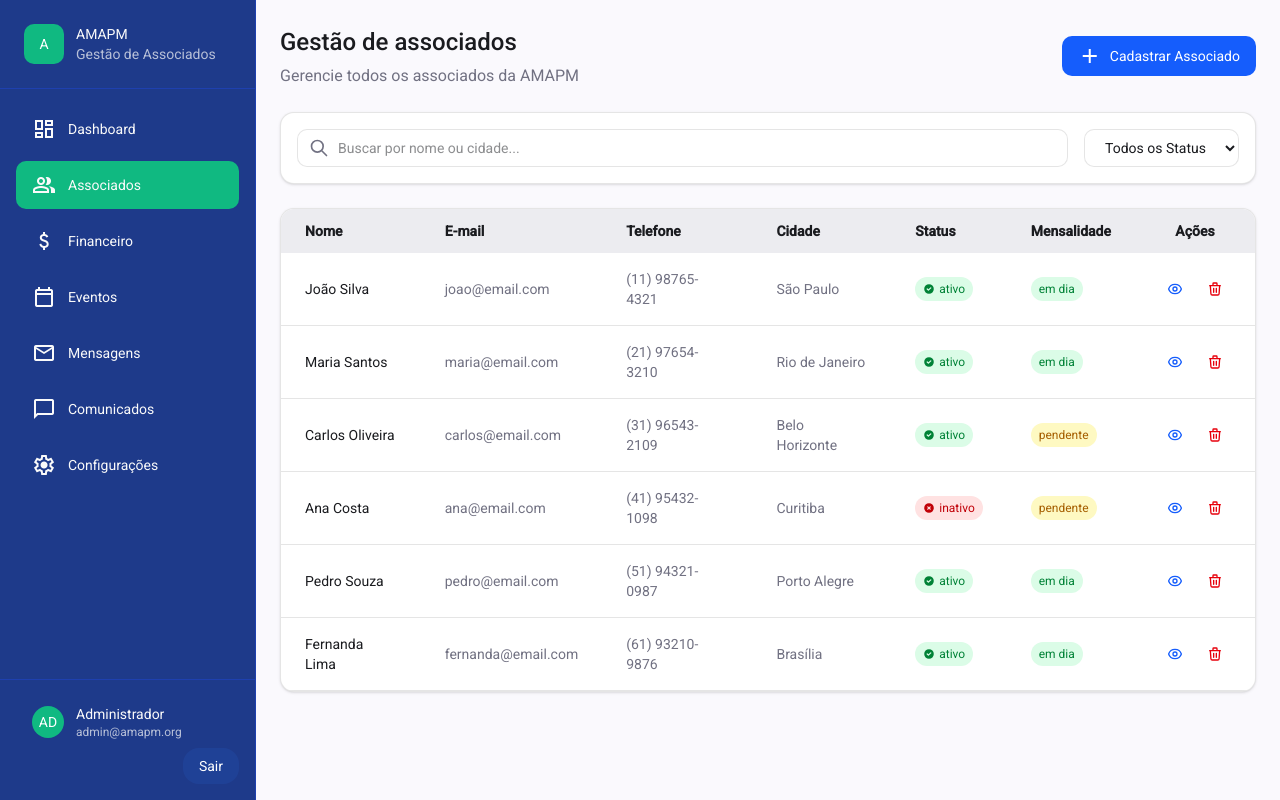
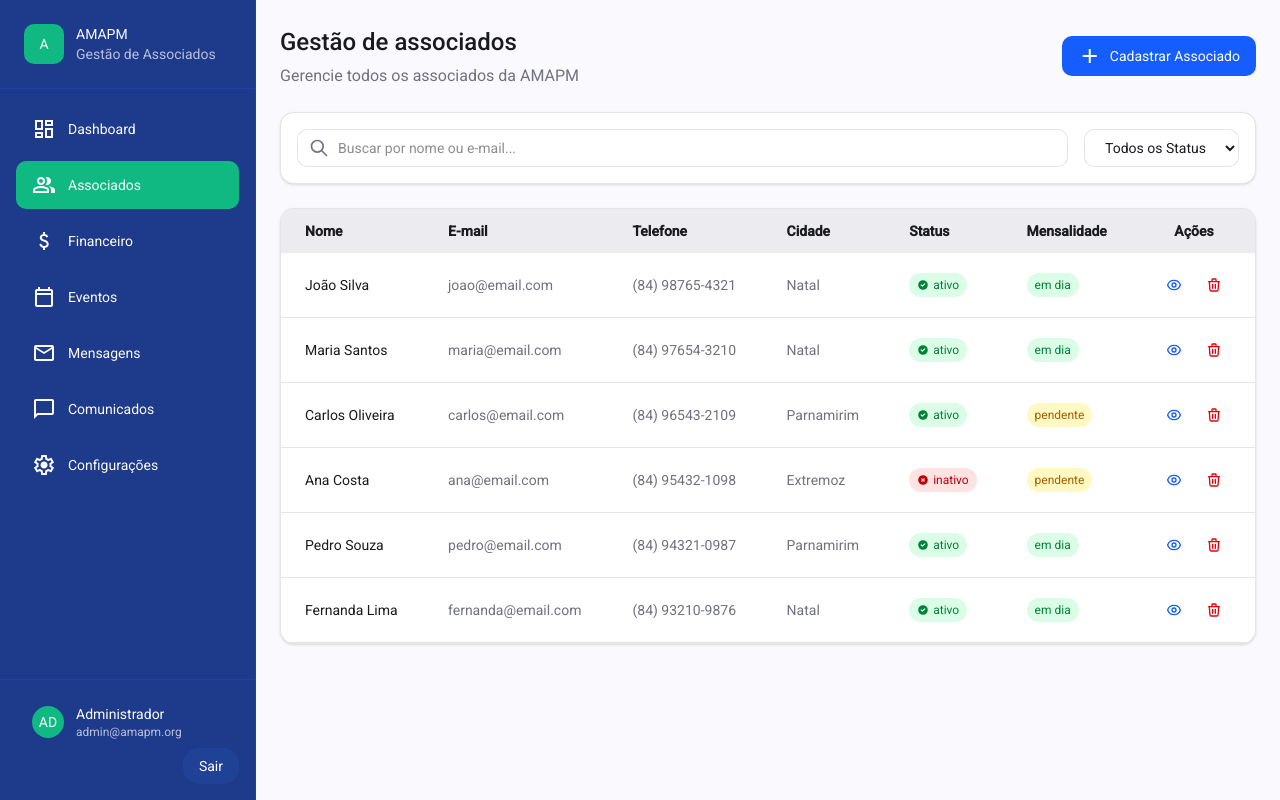
Before and after one commit to igorzig13/front-gestao, an Angular app: page /associados in a window 1280 px wide. Built offline with nearby package versions, Linux system fonts and the light colour scheme; sample sign-in values are in the browser's storage.

Commit message:
refactor: minor changes on mock data

```diff
--- a/src/app/pages/associados/associados.html
+++ b/src/app/pages/associados/associados.html
@@ -162,7 +162,7 @@
           </svg>
           <input
             type="text"
-            placeholder="Buscar por nome ou cidade..."
+            placeholder="Buscar por nome ou e-mail..."
             [(ngModel)]="searchTerm"
             class="w-full pl-10 pr-4 py-2 border border-border rounded-lg bg-background focus:outline-none focus:ring-2 focus:ring-blue-500"
           />
--- a/src/app/pages/associados/associados.ts
+++ b/src/app/pages/associados/associados.ts
@@ -31,18 +31,18 @@ export class Associados implements OnInit {
   selectedAssociado: Associado | null = null;
 
   associadosList: Associado[] = [
-    { id: 1, nome: "João Silva", email: "joao@email.com", telefone: "(11) 98765-4321", cidade: "São Paulo", status: "ativo", mensalidade: "em dia" },
-    { id: 2, nome: "Maria Santos", email: "maria@email.com", telefone: "(21) 97654-3210", cidade: "Rio de Janeiro", status: "ativo", mensalidade: "em dia" },
-    { id: 3, nome: "Carlos Oliveira", email: "carlos@email.com", telefone: "(31) 96543-2109", cidade: "Belo Horizonte", status: "ativo", mensalidade: "pendente" },
-    { id: 4, nome: "Ana Costa", email: "ana@email.com", telefone: "(41) 95432-1098", cidade: "Curitiba", status: "inativo", mensalidade: "pendente" },
-    { id: 5, nome: "Pedro Souza", email: "pedro@email.com", telefone: "(51) 94321-0987", cidade: "Porto Alegre", status: "ativo", mensalidade: "em dia" },
-    { id: 6, nome: "Fernanda Lima", email: "fernanda@email.com", telefone: "(61) 93210-9876", cidade: "Brasília", status: "ativo", mensalidade: "em dia" },
+    { id: 1, nome: "João Silva", email: "joao@email.com", telefone: "(84) 98765-4321", cidade: "Natal", status: "ativo", mensalidade: "em dia" },
+    { id: 2, nome: "Maria Santos", email: "maria@email.com", telefone: "(84) 97654-3210", cidade: "Natal", status: "ativo", mensalidade: "em dia" },
+    { id: 3, nome: "Carlos Oliveira", email: "carlos@email.com", telefone: "(84) 96543-2109", cidade: "Parnamirim", status: "ativo", mensalidade: "pendente" },
+    { id: 4, nome: "Ana Costa", email: "ana@email.com", telefone: "(84) 95432-1098", cidade: "Extremoz", status: "inativo", mensalidade: "pendente" },
+    { id: 5, nome: "Pedro Souza", email: "pedro@email.com", telefone: "(84) 94321-0987", cidade: "Parnamirim", status: "ativo", mensalidade: "em dia" },
+    { id: 6, nome: "Fernanda Lima", email: "fernanda@email.com", telefone: "(84) 93210-9876", cidade: "Natal", status: "ativo", mensalidade: "em dia" },
   ];
 
   get filteredAssociados(): Associado[] {
     return this.associadosList.filter((associado) => {
       const matchesSearch = associado.nome.toLowerCase().includes(this.searchTerm.toLowerCase()) ||
-        associado.cidade.toLowerCase().includes(this.searchTerm.toLowerCase());
+        associado.email.toLowerCase().includes(this.searchTerm.toLowerCase());
       const matchesStatus = this.statusFilter === "todos" || associado.status === this.statusFilter;
       return matchesSearch && matchesStatus;
     });
```
